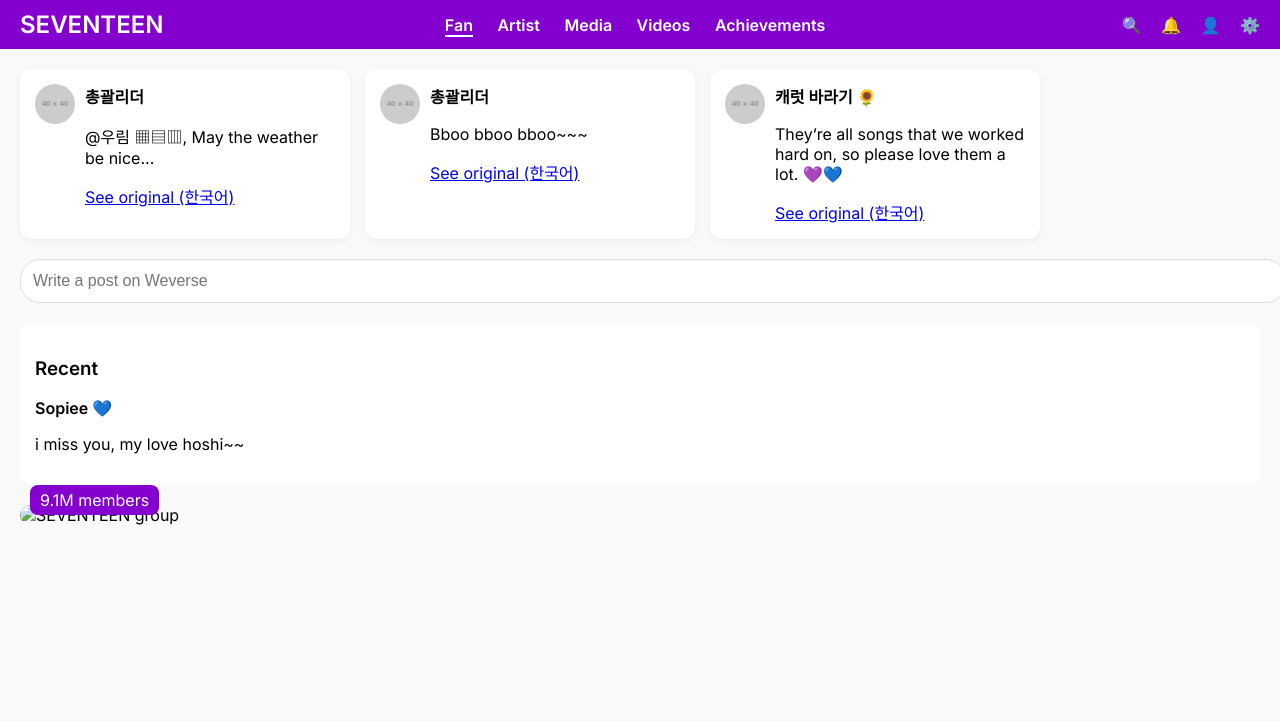
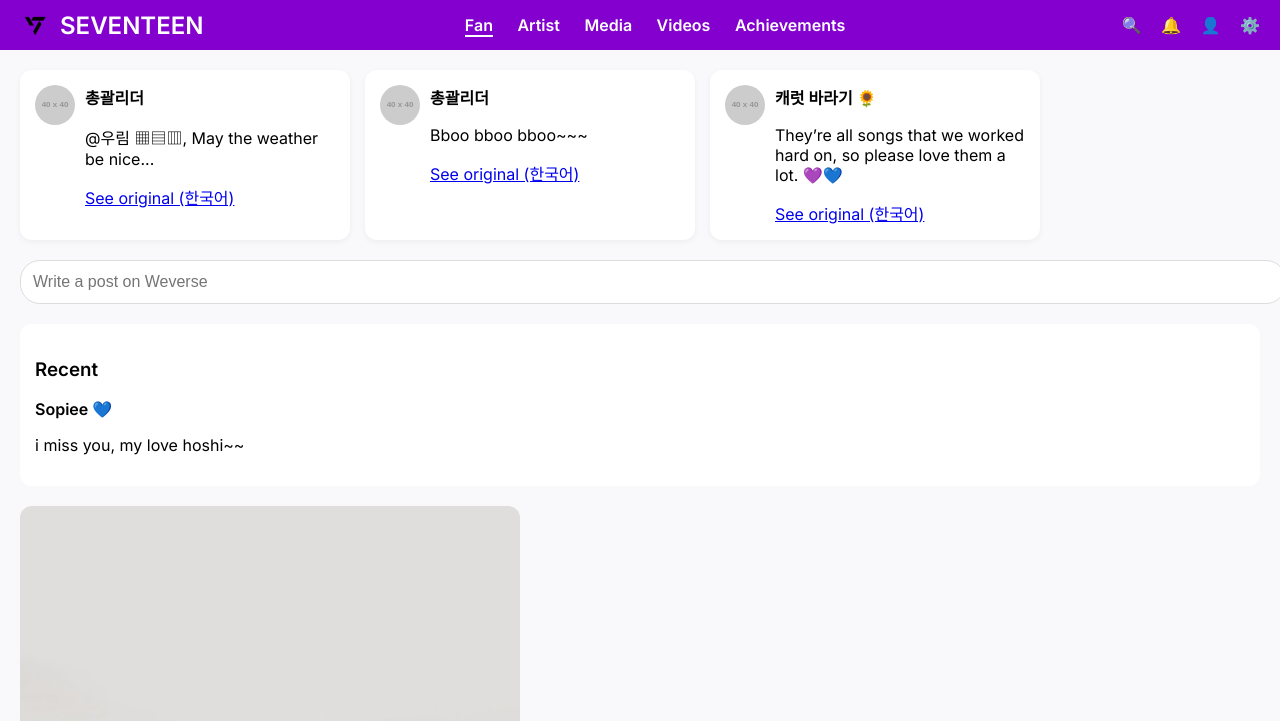
Before and after one commit to ncamuaa/SVT, a plain HTML site: page index.html in a window 1280 px wide. Shown: the top 721 px of the page. Drawn offline with Linux system fonts and the light colour scheme; placeholder pictures from the web are drawn by us.

Commit message:
added photos

```diff
--- a/index.html
+++ b/index.html
@@ -21,7 +21,18 @@
       padding: 10px 20px;
     }
 
-    .logo {
+    .logo-container {
+      display: flex;
+      align-items: center;
+    }
+
+    .logo-container img {
+      width: 30px;
+      height: 30px;
+      margin-right: 10px;
+    }
+
+    .logo-text {
       font-size: 1.5em;
       font-weight: bold;
     }
@@ -110,7 +121,10 @@
 </head>
 <body>
   <header class="navbar">
-    <div class="logo">SEVENTEEN</div>
+    <div class="logo-container">
+      <img src="logo.png" alt="Logo" />
+      <div class="logo-text">SEVENTEEN</div>
+    </div>
     <nav class="nav-links">
       <a href="#" class="active">Fan</a>
       <a href="#">Artist</a>
@@ -167,7 +181,7 @@
     </section>
 
     <section class="group-card">
-      <img src="Artist.png" alt="SEVENTEEN group" />
+      <img src="ARTIST.jpg" alt="SEVENTEEN group" />
       <div class="members">9.1M members</div>
     </section>
   </main>
```
Also changed, not shown: ARTIST.jpg (added).
